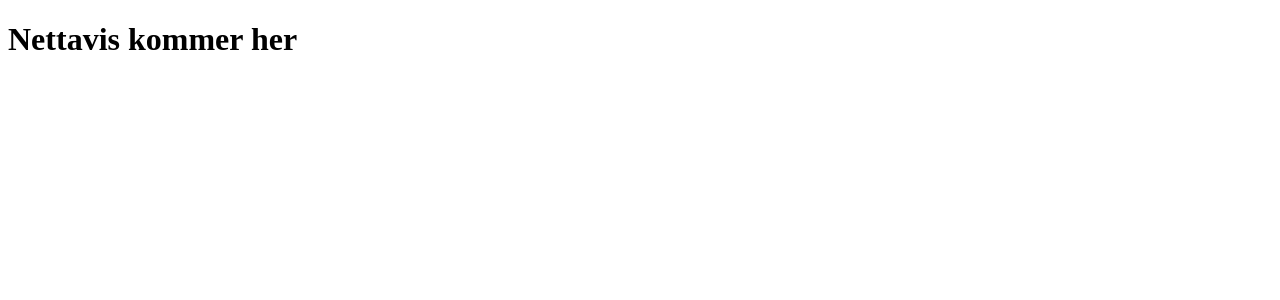
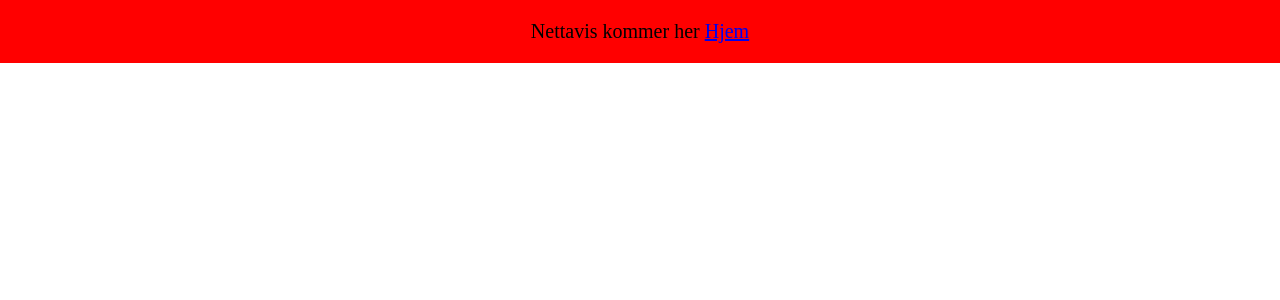
Before and after one commit to eriktmidtun/Django-Kurs-Nettavis, a Django app: page /nettavis/ in a window 1280 px wide. Shown: the top 300 px of the page. Run offline with Django 3.2, Linux system fonts and the light colour scheme; data that the repository does not hold is empty.

Commit message:
Django Templates

```diff
--- a/app/settings.py
+++ b/app/settings.py
@@ -126,6 +126,12 @@ USE_TZ = True
 # https://docs.djangoproject.com/en/3.1/howto/static-files/
 
 STATIC_URL = '/static/'
+STATIC_ROOT = os.getenv('STATIC_ROOT',os.path.join(BASE_DIR, "staticfiles"))
+
+
+STATICFILES_DIRS = [
+    os.path.join(BASE_DIR, 'nettavis/static'),
+]
 
 MEDIA_URL = "/media/"
 MEDIA_ROOT = os.getenv('MEDIA_ROOT',os.path.join(BASE_DIR, "mediafiles"))
--- a/app/urls.py
+++ b/app/urls.py
@@ -14,14 +14,13 @@ Including another URLconf
     2. Add a URL to urlpatterns:  path('blog/', include('blog.urls'))
 """
 from django.contrib import admin
-from django.urls import path
+from django.urls import path, include
 from django.conf.urls.static import static
 from django.conf import settings
-import nettavis.views
 
 urlpatterns = [
     path('admin/', admin.site.urls),
-    path('nettavis/', nettavis.views.nettavis_template, name='nettavis')
+    path('nettavis/', include('nettavis.urls'))
 ] + static(
     settings.MEDIA_URL, document_root=settings.MEDIA_ROOT
 )
--- a/nettavis/models.py
+++ b/nettavis/models.py
@@ -19,3 +19,9 @@ class Artikkel(models.Model):
 
     def __str__(self):
         return self.tittel
+
+    def formater_publisert(self):
+        return self.publisert.strftime('%d. %B %Y, %H:%M')
+
+    def formater_sist_oppdatert(self):
+        return self.sist_oppdatert.strftime('%d. %B %Y, %H:%M')
--- /dev/null
+++ b/nettavis/static/styles.css
@@ -0,0 +1,31 @@
+html {
+    width: 100%;
+    height: 100%;
+}
+
+body {
+    margin: 0px;
+    width: 100%;
+    min-height: 100%;
+}
+
+.grid {
+    display: grid;
+    grid-template-columns: 1fr 1fr;
+}
+
+.box {
+    background: #f5f5f5;
+    border: solid black 3px;
+    margin: 20px;
+}
+.box img{
+    max-width: 100%;
+}
+
+nav {
+    padding: 20px;
+    text-align: center;
+    background: red;
+    font-size:20px;
+}
--- a/nettavis/templates/nettavis/index.html
+++ b/nettavis/templates/nettavis/index.html
@@ -1,9 +1,19 @@
+{% load static %}
 <!DOCTYPE html>
 <html lang="en">
 <head>
     <title>Nettavis</title>
+    <link rel="stylesheet" href="{% static 'styles.css' %}">
 </head>
 <body>
-    <h1>Nettavis kommer her</h1>
+    <nav>Nettavis kommer her <a href="{% url 'nattavis' %}">Hjem</a></nav>
+    <section class="grid">
+        {% for artikkel in artikler.all %}
+            <a href="{% url 'artikkel' artikkel.id %}" class="box">
+                <h1>{{artikkel.tittel}}</h1>
+                <img src="/media/{{artikkel.bilde}}">
+            </a>
+        {% endfor %}
+    </section>
 </body>
 </html>
--- /dev/null
+++ b/nettavis/urls.py
@@ -0,0 +1,7 @@
+from django.urls import path
+from . import views
+
+urlpatterns = [
+    path('', views.nettavis_template, name='nattavis'),
+    path('<int:artikkel_id>/', views.artikkel_template, name="artikkel")
+]
--- a/nettavis/views.py
+++ b/nettavis/views.py
@@ -1,5 +1,12 @@
-from django.shortcuts import render
+from django.shortcuts import render, get_object_or_404
+
+from .models import Artikkel
 
 # Create your views here.
 def nettavis_template(request):
-    return render(request,'index.html')
+    artikler = Artikkel.objects
+    return render(request,'index.html', {'artikler': artikler})
+
+def artikkel_template(request, artikkel_id):
+    artikkel = get_object_or_404(Artikkel, pk=artikkel_id)
+    return render(request,'artikkel.html', {'artikkel': artikkel})
```
Also changed, not shown: nettavis/templates/nettavis/artikkel.html (added, +23 -0 lines), readme.md, 1 other file.
